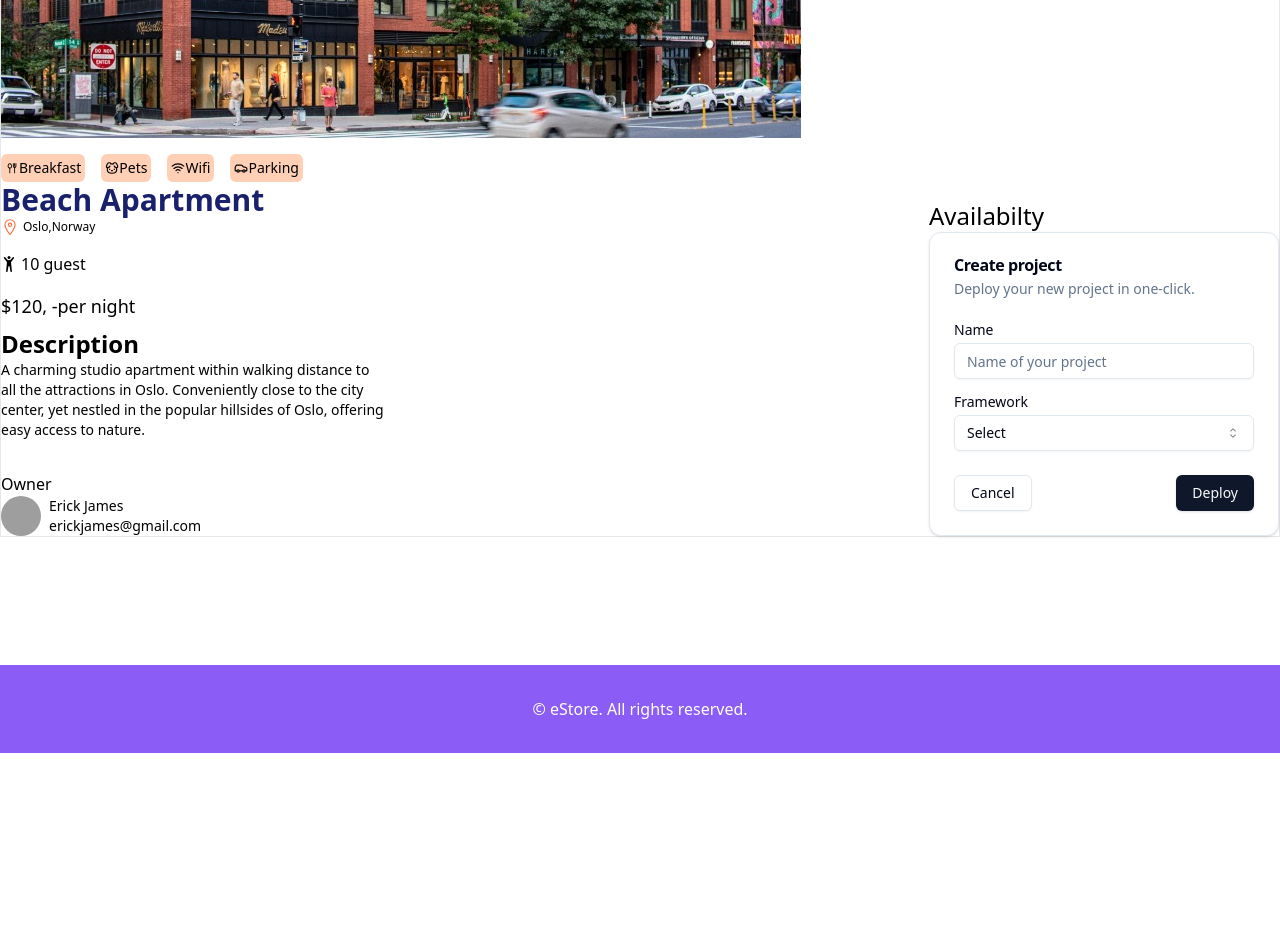
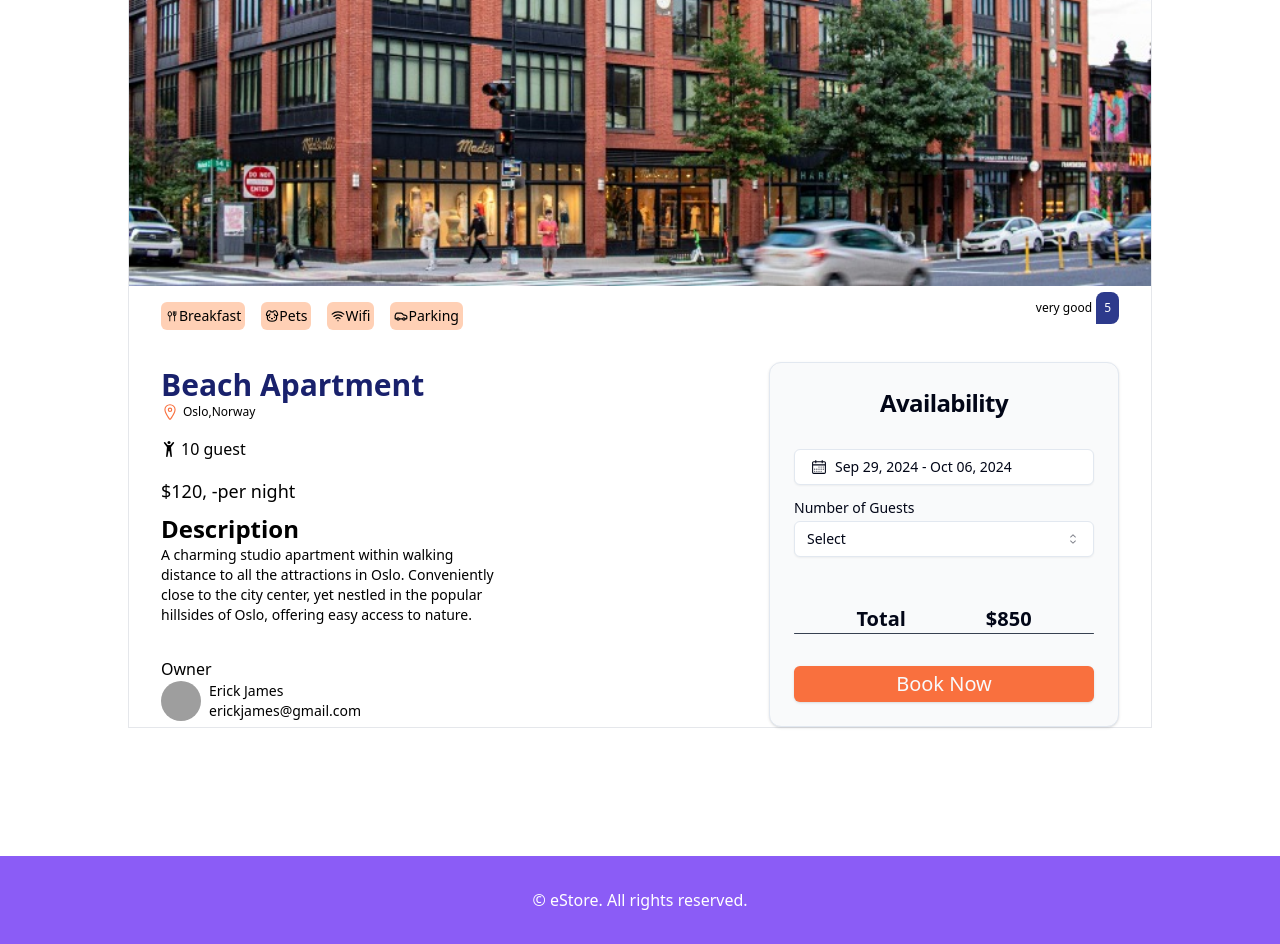
Before and after one commit to MusaabAbdalla/project-exam-2, a React (Vite) app: page /venue/1 in a window 1280 px wide. Shown: the part 600-1544 px from the top of the page. Before the commit the page ends 1353 px from the top, so only its background shows below. Built offline with nearby package versions, Linux system fonts and the light colour scheme; grey boxes are pictures that could not be loaded.

Commit message:
finishes styling venue page

```diff
--- /dev/null
+++ b/src/components/DateRangePicker.jsx
@@ -0,0 +1,62 @@
+import * as React from "react";
+import { CalendarIcon } from "@radix-ui/react-icons";
+import { addDays, format } from "date-fns";
+// Remove the DateRange import
+import { Calendar } from "@/components/ui/calendar";
+
+import { cn } from "@/lib/utils";
+import { Button } from "@/components/ui/button";
+import {
+  Popover,
+  PopoverContent,
+  PopoverTrigger,
+} from "@/components/ui/popover";
+
+export const DateRangePicker = () => {
+  // Define date state without importing DateRange
+  const [date, setDate] = React.useState({
+    from: new Date(),
+    to: addDays(new Date(), 7),
+  });
+
+  return (
+    <div className={cn("grid gap-2")}>
+      <Popover>
+        <PopoverTrigger asChild>
+          <Button
+            id="date"
+            variant="outline"
+            className={cn(
+              "w-[300px] justify-start text-left font-normal",
+              !date && "text-muted-foreground",
+            )}
+          >
+            <CalendarIcon className="mr-2 h-4 w-4" />
+            {date?.from ? (
+              date.to ? (
+                <>
+                  {format(date.from, "LLL dd, y")} -{" "}
+                  {format(date.to, "LLL dd, y")}
+                </>
+              ) : (
+                format(date.from, "LLL dd, y")
+              )
+            ) : (
+              <span>Pick a date range</span>
+            )}
+          </Button>
+        </PopoverTrigger>
+        <PopoverContent className="w-auto p-0" align="start">
+          <Calendar
+            initialFocus
+            mode="range"
+            defaultMonth={date?.from}
+            selected={date}
+            onSelect={setDate}
+            numberOfMonths={2}
+          />
+        </PopoverContent>
+      </Popover>
+    </div>
+  );
+};
--- a/src/components/Header.jsx
+++ b/src/components/Header.jsx
@@ -9,7 +9,7 @@ function Header() {
         <div>
           <img className="w-35 h-16" src={logo} alt="Holidaze logo" />
         </div>
-        <div className="nav-links bg-primary-90 absolute left-0 top-[-100%] flex min-h-[60vh] w-full items-center px-5 md:static md:min-h-fit md:w-auto md:bg-white">
+        <div className="nav-links bg-primary-100 absolute left-0 top-[-100%] flex min-h-[60vh] w-full items-center px-5 md:static md:min-h-fit md:w-auto md:bg-white">
           <ul className="flex flex-col gap-8 md:flex-row md:items-center md:gap-[4vw]">
             <li>
               <a
@@ -74,7 +74,7 @@ function onToggleMenu() {
   close.classList.toggle("hidden");
   open.classList.toggle("hidden");
   navLinks.classList.toggle("top-[-100%]");
-  navLinks.classList.toggle("top-[18%]");
+  navLinks.classList.toggle("top-[12%]");
   console.log(navLinks);
 }
 
--- a/src/routes/venue.jsx
+++ b/src/routes/venue.jsx
@@ -4,8 +4,7 @@ import { LuDog, LuWifi, LuCar } from "react-icons/lu";
 import { IoLocationOutline } from "react-icons/io5";
 import { BsPersonArmsUp } from "react-icons/bs";
 import { Avatar, AvatarFallback, AvatarImage } from "@/components/ui/avatar";
-// import * as React from "react";
-
+import { DateRangePicker } from "@/components/DateRangePicker";
 import { Button } from "@/components/ui/button";
 import {
   Card,
@@ -25,26 +24,14 @@ import {
   SelectValue,
 } from "@/components/ui/select";
 
-import { CalendarIcon } from "@radix-ui/react-icons";
-import { addDays, format } from "date-fns";
-import { DateRange } from "react-day-picker";
-
-import { cn } from "@/lib/utils";
-import { Calendar } from "@/components/ui/calendar";
-import {
-  Popover,
-  PopoverContent,
-  PopoverTrigger,
-} from "@/components/ui/popover";
-
 function Venue() {
   return (
-    <div className="mx-auto my-32 max-w-screen-2xl border">
-      <div className="mx-auto h-full w-full object-contain object-center">
-        <img src={ven} alt="" />
+    <div className="mx-auto my-32 max-w-screen-lg border">
+      <div className="mx-auto h-full w-full">
+        <img className="w-full object-center" src={ven} alt="" />
       </div>
-      <div className="flex items-end justify-between">
-        <div className="left">
+
+      <div className="mx-8 flex items-center justify-between">
         <div className="mt-4 flex gap-4">
           <div className="bg-secondary-70 flex items-center rounded-md p-1 text-sm">
             <p>
@@ -71,6 +58,16 @@ function Venue() {
             <p>Parking</p>
           </div>
         </div>
+
+        <div className="flex items-center gap-1">
+          <p className="text-xs">very good</p>
+          <p className="bg-primary-90 rounded-t-lg rounded-br-lg p-2 text-xs text-white transition-shadow hover:rounded-lg">
+            5
+          </p>
+        </div>
+      </div>
+      <div className="mx-8 mt-8 flex flex-wrap items-center justify-center gap-8 md:justify-between md:gap-0">
+        <div className="left w-full md:max-w-[350px]">
           <div className="">
             <p className="text-primary-100 text-3xl font-bold">
               Beach Apartment
@@ -115,41 +112,45 @@ function Venue() {
           </div>
         </div>
         <div className="right">
-          <p className="text-2xl">Availabilty</p>
-          <Card className="w-[350px]">
+          <Card className="w-[350px] bg-gray-50">
             <CardHeader>
-              <CardTitle>Create project</CardTitle>
-              <CardDescription>
-                Deploy your new project in one-click.
-              </CardDescription>
+              <CardTitle className="text-center text-2xl font-bold">
+                Availability
+              </CardTitle>
+              <CardDescription></CardDescription>
             </CardHeader>
-            <CardContent>
+            <CardContent className="mb-6">
               <form>
                 <div className="grid w-full items-center gap-4">
                   <div className="flex flex-col space-y-1.5">
-                    <Label htmlFor="name">Name</Label>
-                    <Input id="name" placeholder="Name of your project" />
+                    <DateRangePicker />
                   </div>
                   <div className="flex flex-col space-y-1.5">
-                    <Label htmlFor="framework">Framework</Label>
+                    <Label htmlFor="framework">Number of Guests</Label>
                     <Select>
-                      <SelectTrigger id="framework">
+                      <SelectTrigger id="guests" className="bg-white">
                         <SelectValue placeholder="Select" />
                       </SelectTrigger>
                       <SelectContent position="popper">
-                        <SelectItem value="next">Next.js</SelectItem>
-                        <SelectItem value="sveltekit">SvelteKit</SelectItem>
-                        <SelectItem value="astro">Astro</SelectItem>
-                        <SelectItem value="nuxt">Nuxt.js</SelectItem>
+                        <SelectItem value="1">1</SelectItem>
+                        <SelectItem value="2">2</SelectItem>
+                        <SelectItem value="3">3</SelectItem>
+                        <SelectItem value="4">4</SelectItem>
                       </SelectContent>
                     </Select>
                   </div>
                 </div>
               </form>
             </CardContent>
-            <CardFooter className="flex justify-between">
-              <Button variant="outline">Cancel</Button>
-              <Button>Deploy</Button>
+            <CardFooter className="grid w-full items-center gap-8">
+              <div>
+                <div className="flex items-center justify-center gap-20 text-xl font-bold">
+                  <p>Total</p>
+                  <p> $850</p>
+                </div>
+                <div className="rounded bg-gray-700 py-[0.5px]"></div>
+              </div>
+              <Button className="bg-secondary-100 text-xl">Book Now</Button>
             </CardFooter>
           </Card>
         </div>
```
Also changed, not shown: src/components/ui/calendar.jsx (+16 -19 lines). Lines whose indentation alone changed are shown as unchanged.
